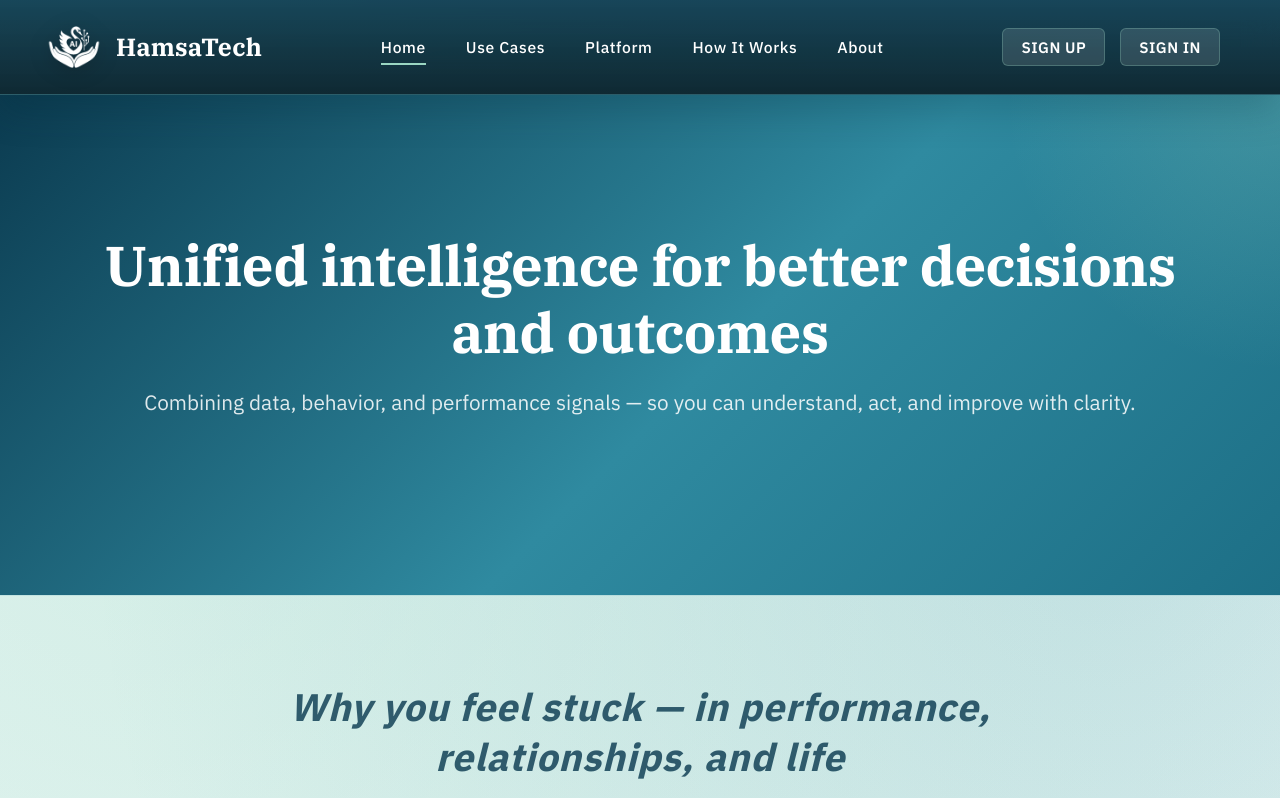
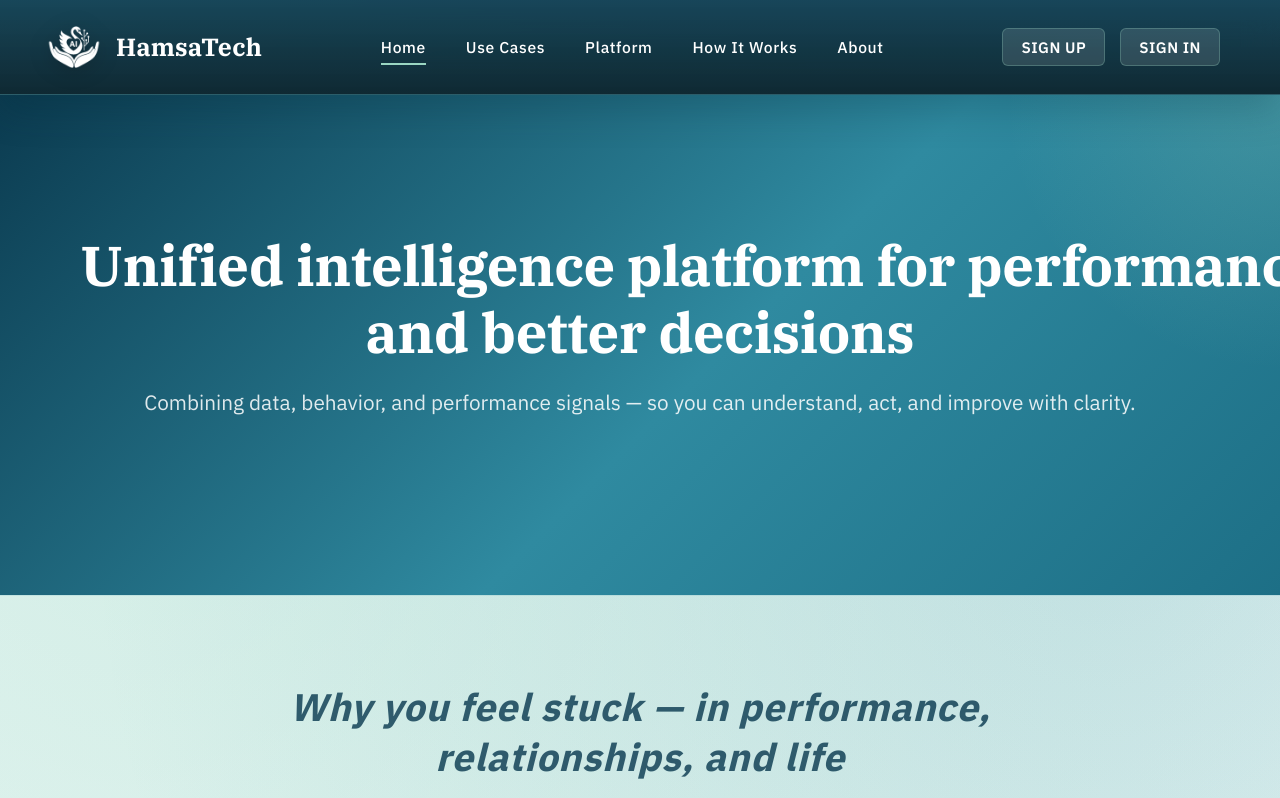
Before and after one commit to hamsatechai-netizen/hamsatech-website, a React (Vite) app: page / in a window 1280 px wide. Shown: the top 798 px of the page. Built offline with nearby package versions, Linux system fonts and the light colour scheme; no server answers.

Commit message:
Update Hero.tsx

```diff
--- a/src/components/Hero.tsx
+++ b/src/components/Hero.tsx
@@ -5,8 +5,8 @@ function Hero() {
     <section className="hero" id="home">
       <div className="hero-content">
         <h1 className="hero-title">
-          <span>Unified intelligence for better decisions</span>
-          <span>and outcomes</span>
+          <span>Unified intelligence platform for performance , well-being</span>
+          <span>and better decisions</span>
         </h1>
         <p className="hero-subtitle">
           Combining data, behavior, and performance signals — so you can understand, act, and improve with clarity.
```
